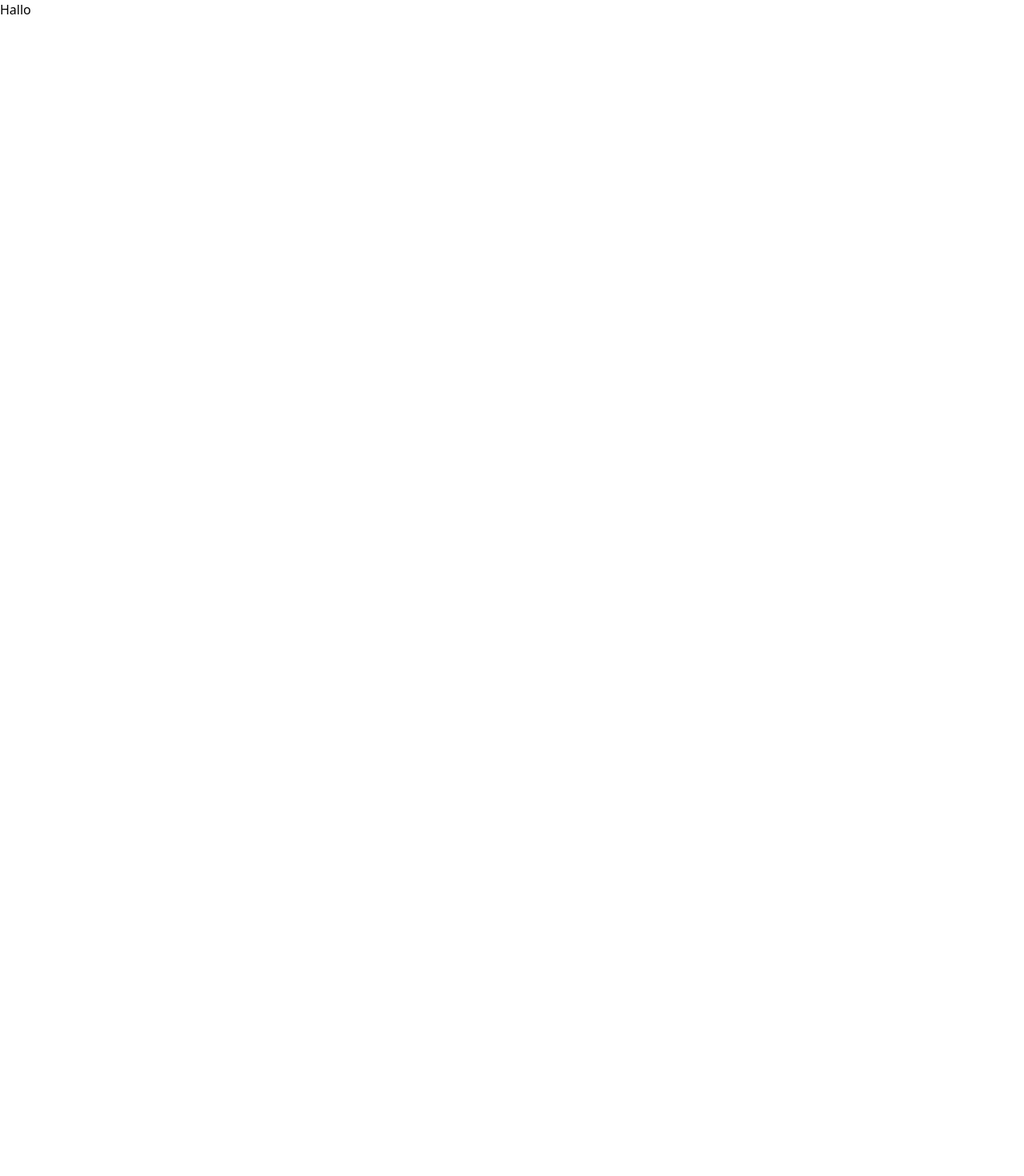
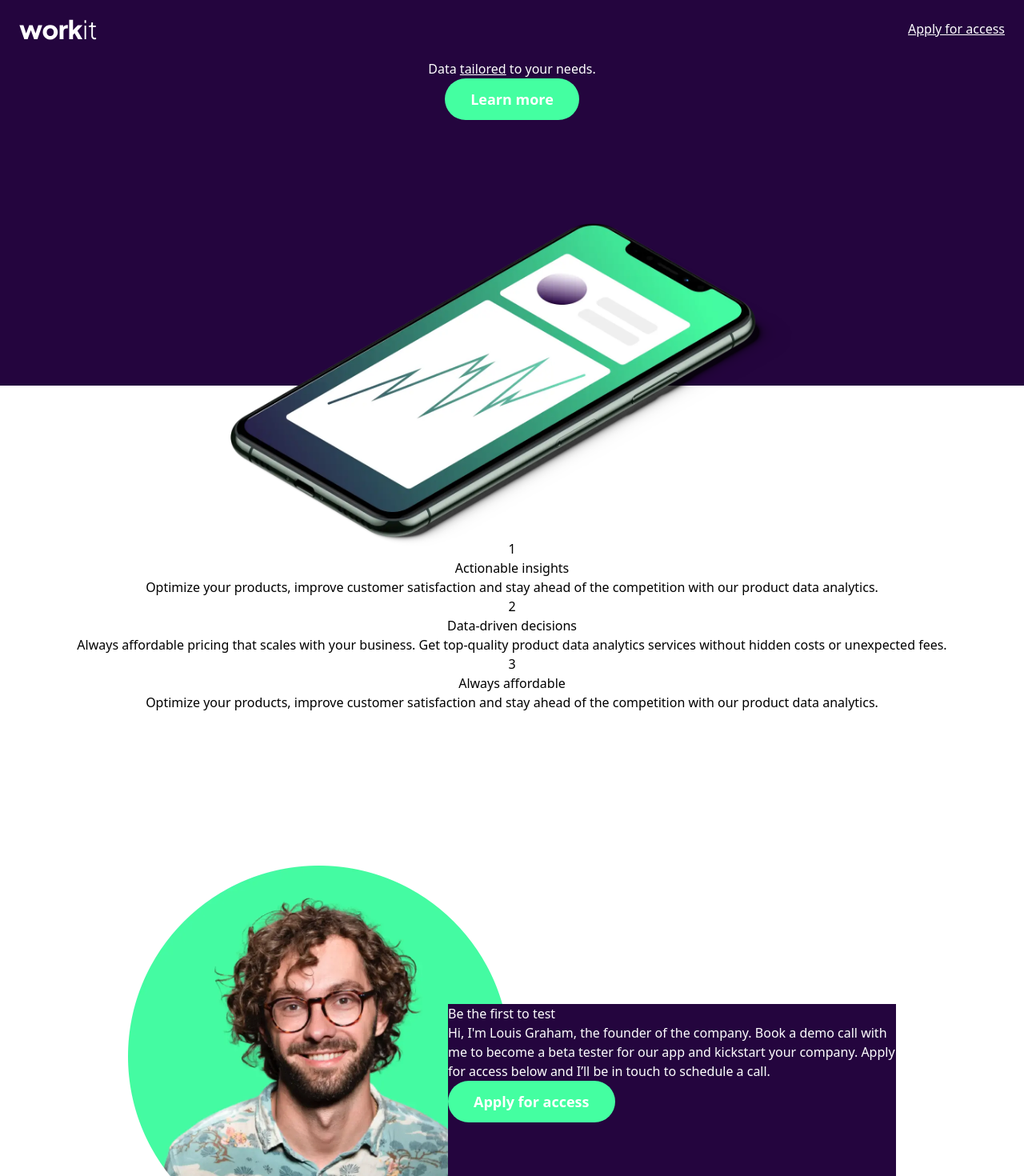
Before and after one commit to mehdias63/Workit-landing-page, a React (Vite) app: page / in a window 1280 px wide. Shown: the top 1470 px of the page at 80% size. Before the commit the page ends 800 px from the top, so only its background shows below. Built offline with nearby package versions, Linux system fonts and the light colour scheme.

Commit message:
app update

```diff
--- a/index.html
+++ b/index.html
@@ -1,13 +1,19 @@
 <!doctype html>
 <html lang="en">
+
 <head>
   <meta charset="UTF-8" />
   <link rel="icon" href="./images/favicon-32x32.png" />
   <meta name="viewport" content="width=device-width, initial-scale=1.0" />
+  <link rel="preconnect" href="https://fonts.googleapis.com">
+<link rel="preconnect" href="https://fonts.gstatic.com" crossorigin>
+<link href="https://fonts.googleapis.com/css2?family=Fraunces:ital,opsz,wght@0,9..144,100..900;1,9..144,100..900&family=Manrope:wght@200..800&display=swap" rel="stylesheet">
   <title>Workit Landing Page</title>
 </head>
+
 <body>
   <div id="root"></div>
   <script type="module" src="/src/main.jsx"></script>
 </body>
+
 </html>
--- a/src/App.jsx
+++ b/src/App.jsx
@@ -1,13 +1,77 @@
-import React from 'react'
-
+import React from "react";
+import Card from "./components/Card";
+import Button from "./components/Button";
 
 function App() {
-
   return (
     <div>
-      Hallo
+      <div className="bg-dark-purple text-white h-[30.10669rem]">
+        <header className="flex justify-between p-6 bg-purple ">
+          <img src="/images/logo-light.svg" />
+          <p className="underline">Apply for access</p>
+        </header>
+        <section className="flex flex-col items-center">
+          <h1>
+            Data <span className="underline">tailored</span> to your needs.
+          </h1>
+          <Button className="bg-light-green text-black" text="Learn more" />
+        </section>
+      </div>
+      <div className="flex justify-center items-center">
+        <img
+          src="/images/image-hero.webp"
+          className="absolute h-[10.56125rem] md:h-[16.98981rem] lg:h-[25.3125rem]"
+          alt="hero"
+        />
+      </div>
+      <article className="mt-48 mb-8">
+        <Card
+          number="1"
+          title="Actionable insights"
+          text="Optimize your products, improve customer satisfaction and stay ahead of the competition with our product data analytics."
+        />
+        <Card
+          number="2"
+          title="Data-driven decisions"
+          text="Always affordable pricing that scales with your business. Get top-quality product data analytics services without hidden costs or unexpected fees."
+        />
+        <Card
+          number="3"
+          title="Always affordable"
+          text="Optimize your products, improve customer satisfaction and stay ahead of the competition with our product data analytics."
+        />
+      </article>
+      <main className="flex flex-col justify-center items-center md:items-start md:p-6 lg:p-40">
+        <div>
+          <img
+            src="/images/image-founder.webp"
+            className="h-[17.5625rem] lg:h-[29.8125rem]"
+          />
+        </div>
+        <div className="bg-dark-purple text-white h-[23.4375rem] lg:h-[25.8125rem] mt-[-5rem] md:mt-[-8.5rem] md:ml-[11.5rem] lg:mt-[-19rem] lg:ml-[25rem]">
+          <h3>Be the first to test</h3>
+          <p>
+            Hi, I'm Louis Graham, the founder of the company. Book a demo call
+            with me to become a beta tester for our app and kickstart your
+            company. Apply for access below and I’ll be in touch to schedule a
+            call.
+          </p>
+          <Button
+            className="bg-light-green text-black"
+            text="Apply for access"
+          />
+        </div>
+      </main>
+      <footer className="flex flex-col justify-center items-center gap-6 p-6">
+        <img src="/images/logo-dark.svg" />
+        <div className="flex gap-8">
+          <img src="/images/icon-facebook.svg" alt="facebook" />
+          <img src="/images/icon-twitter.svg" alt="twitter" />
+          <img src="/images/icon-instagram.svg" alt="instagram" />
+        </div>
+      </footer>
     </div>
-  )
+  );
 }
 
-export default App
+export default App;
--- /dev/null
+++ b/src/components/Button.jsx
@@ -0,0 +1,11 @@
+import React from "react";
+
+export default function Button({ className,text }) {
+  return (
+    <button
+      className={`${className} px-6 py-2 lg:px-8 lg:py-3 text-white rounded-full text-base lg:text-lg font-bold leading-7 cursor-pointer`}
+    >
+      {text}
+    </button>
+  );
+}
--- /dev/null
+++ b/src/components/Card.jsx
@@ -0,0 +1,13 @@
+import React from "react";
+
+export default function Card({ number, title, text }) {
+  return (
+    <div className="flex flex-col justify-center items-center md:flex-row lg:flex-col">
+      <div>{number}</div>
+      <div className="flex flex-col justify-center items-center">
+        <h2>{title}</h2>
+        <p>{text}</p>
+      </div>
+    </div>
+  );
+}
--- a/tailwind.config.js
+++ b/tailwind.config.js
@@ -3,17 +3,13 @@ export default {
   content: ["./index.html", "./src/**/*.{js,ts,jsx,tsx}"],
   theme: {
     fontFamily: {
-      plus: ["Plus Jakarta Sans"],
+      fraun: ["Fraunces"],
+      man: ["Manrope"],
     },
     extend: {
       colors: {
-        orange: "#FF6F48",
-        pink: "#F02AA6",
-        "dark-blue": "#13183F",
-        "deep-pink": "#F74780",
-        "light-gray": "#F0F1FF",
-        "light-blue": "#4851FF",
-        gray: "#83869A",
+        "dark-purple": "#24053E",
+        "light-green": "#44FFA1",
       },
     },
   },
```
Lines whose indentation alone changed are shown as unchanged.
